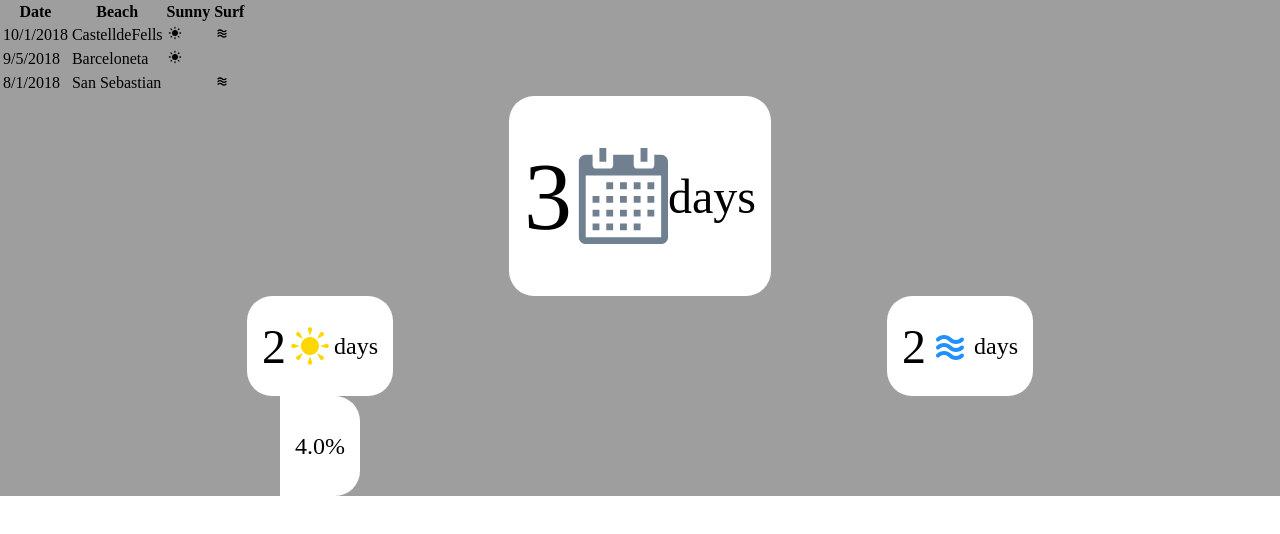
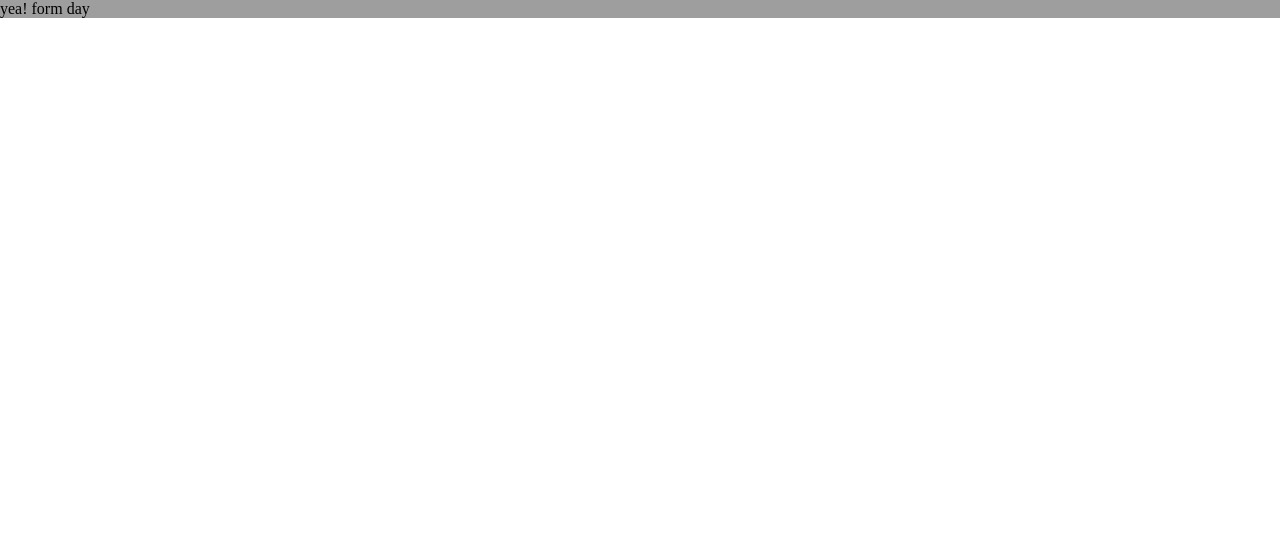
Before and after one commit to padrisimo/times-counter, a React app: page /add-day in a window 1280 px wide. Shown: the top 534 px of the page. Built offline with nearby package versions, Linux system fonts and the light colour scheme.

Commit message:
setting up routes

```diff
--- a/package.json
+++ b/package.json
@@ -38,6 +38,7 @@
     "react-dev-utils": "^5.0.2",
     "react-dom": "^16.5.0",
     "react-icons": "^3.1.0",
+    "react-router-dom": "^4.3.1",
     "resolve": "1.6.0",
     "sass-loader": "^7.1.0",
     "style-loader": "0.19.0",
--- /dev/null
+++ b/src/Components/AddDayForm.js
@@ -0,0 +1,6 @@
+import React from 'react';
+
+const AddDayForm = props => <div>
+  yea! form day
+</div>
+export default AddDayForm;
--- a/src/Components/App.js
+++ b/src/Components/App.js
@@ -1,6 +1,7 @@
 import React, { Component } from 'react';
 import { CountDaysList } from './CountDaysList';
 import { TimesCounter } from './TimesCounter';
+import AddDayForm from './AddDayForm';
 
 class App extends Component {
   state = {
@@ -11,17 +12,20 @@ class App extends Component {
     ]
   }
 
-  countDays = (filter) => this.state.days.filter(day => filter ? day[filter] : day ).length;
+  countDays = (filter) => this.state.days.filter(day => filter ? day[filter] : day).length;
 
   render() {
     return (
-      <div className='app'>
-        <CountDaysList days={this.state.days} />
-        <TimesCounter
-          total={this.countDays()}
-          surf={this.countDays("surf")}
-          sunny={this.countDays("sunny")}
-        />
+      <div className="app">
+        {(this.props.location.pathname === '/') ?
+          <TimesCounter
+            total={this.countDays()}
+            surf={this.countDays('surf')}
+            sunny={this.countDays('sunny')}
+          /> : (this.props.location.pathname === '/add-day') ?
+            <AddDayForm /> :
+            <CountDaysList days={this.state.days} />
+        }
       </div>
     );
   }
--- a/src/Components/CountDaysList.js
+++ b/src/Components/CountDaysList.js
@@ -1,5 +1,4 @@
 import React from 'react';
-import PropTypes from 'prop-types';
 import { CountDaysRow } from './CountDaysRow';
 
 export const CountDaysList = ({ days }) => (
--- /dev/null
+++ b/src/Components/Whoops404.js
@@ -0,0 +1,6 @@
+import React from 'react';
+
+export const Whoops404 = () =>
+  <div>
+    <h1>Woops, There is not that route</h1>
+  </div>
--- a/src/index.js
+++ b/src/index.js
@@ -1,8 +1,19 @@
 import React from 'react';
 import ReactDOM from 'react-dom';
+import { BrowserRouter as Router, Route, Switch } from "react-router-dom";
 import './Styles/index.scss';
 import App from './components/App';
+import { Whoops404 } from './components/Whoops404';
 import registerServiceWorker from './registerServiceWorker';
 
-ReactDOM.render(<App />, document.getElementById('root'));
+ReactDOM.render(
+  <Router>
+    <Switch>
+      <Route exact path="/" component={App} />
+      <Route exact path="/list-days" component={App} />
+      <Route exact path="/add-day" component={App} />
+      <Route component={Whoops404} />
+    </Switch>
+  </Router>,
+  document.getElementById('root'));
 registerServiceWorker();
```
Also changed, not shown: 1 other file (tests, documents, lock files or other folders).
